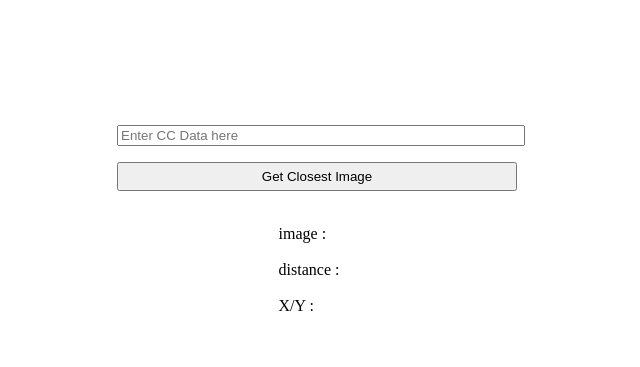
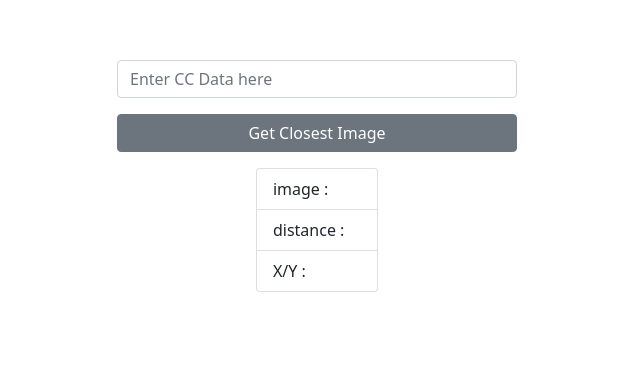
Before and after one commit to FabianKowatsch/Imagefinder, a plain HTML site: page index.html in a window 1280 px wide. Shown: the part 148-515 px from the top of the page, without its empty margins (323-963 px from the left). Drawn offline with nearby package versions, Linux system fonts and the light colour scheme.

Commit message:
added bootstrap

```diff
--- a/index.html
+++ b/index.html
@@ -5,6 +5,12 @@
     <meta http-equiv="X-UA-Compatible" content="IE=edge" />
     <meta name="viewport" content="width=device-width, initial-scale=1.0" />
     <script type="text/javascript" src="app.js" defer></script>
+    <link
+      href="https://cdn.jsdelivr.net/npm/bootstrap@5.0.1/dist/css/bootstrap.min.css"
+      rel="stylesheet"
+      integrity="sha384-+0n0xVW2eSR5OomGNYDnhzAbDsOXxcvSN1TPprVMTNDbiYZCxYbOOl7+AMvyTG2x"
+      crossorigin="anonymous"
+    />
     <title>ImageFinder</title>
     <style>
       .wrapper {
@@ -34,16 +40,21 @@
   <body>
     <div class="wrapper">
       <form id="form1">
-        <input name="text" type="text" placeholder="Enter CC Data here" value="" />
-        <button id="submit">Get Closest Image</button>
+        <input name="text" type="text" placeholder="Enter CC Data here" value="" class="form-control" />
+        <button id="submit" class="btn btn-secondary">Get Closest Image</button>
       </form>
+      <ul class="list-group">
+        <li class="list-group-item">image :&nbsp;&nbsp;&nbsp;&nbsp;<span id="result"></span></li>
+        <li class="list-group-item">distance :&nbsp;&nbsp;&nbsp;&nbsp;<span id="distance"></span></li>
+        <li class="list-group-item">X/Y :&nbsp;&nbsp;&nbsp;&nbsp;<span id="coords"></span></li>
+      </ul>
       <div>
         <br />
-        <div>image :&nbsp;&nbsp;&nbsp;&nbsp;<span id="result"></span></div>
+        <div></div>
         <br />
-        <div>distance :&nbsp;&nbsp;&nbsp;&nbsp;<span id="distance"></span></div>
+        <div></div>
         <br />
-        <div>X/Y :&nbsp;&nbsp;&nbsp;&nbsp;<span id="coords"></span></div>
+        <div></div>
       </div>
     </div>
   </body>
```
